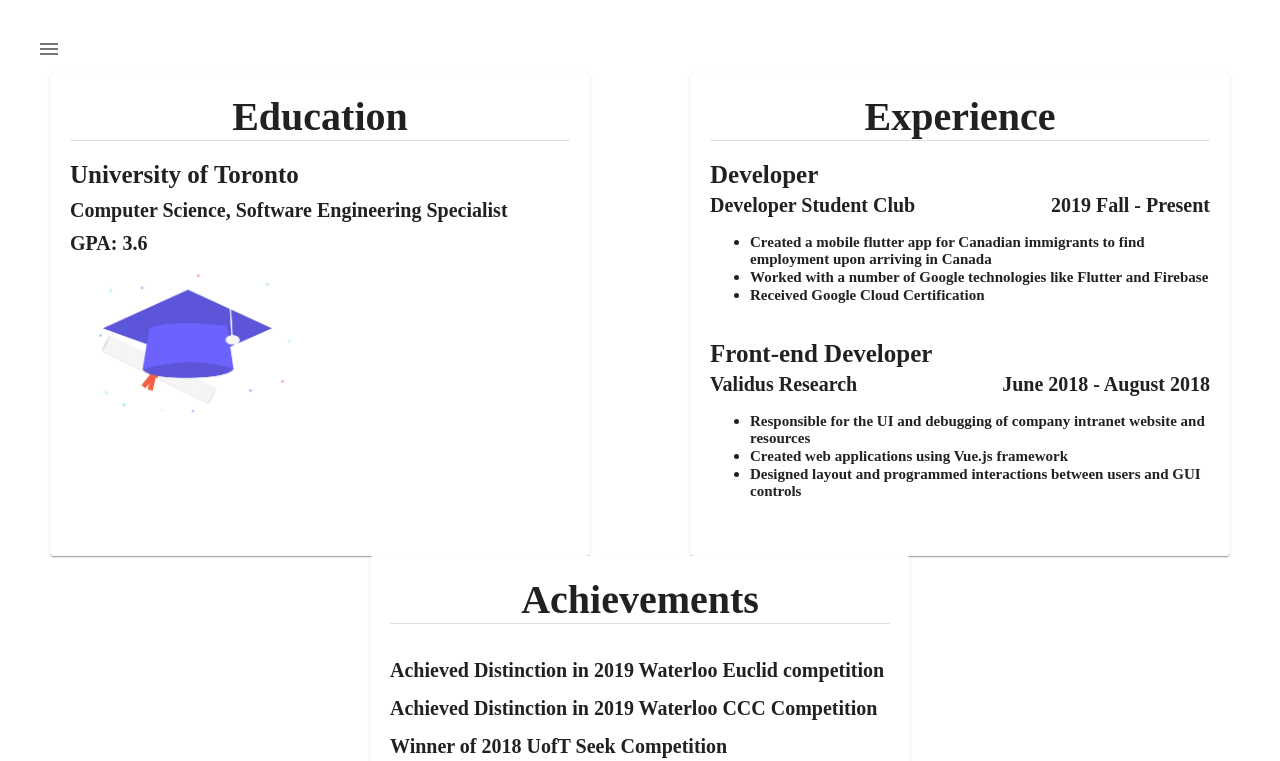
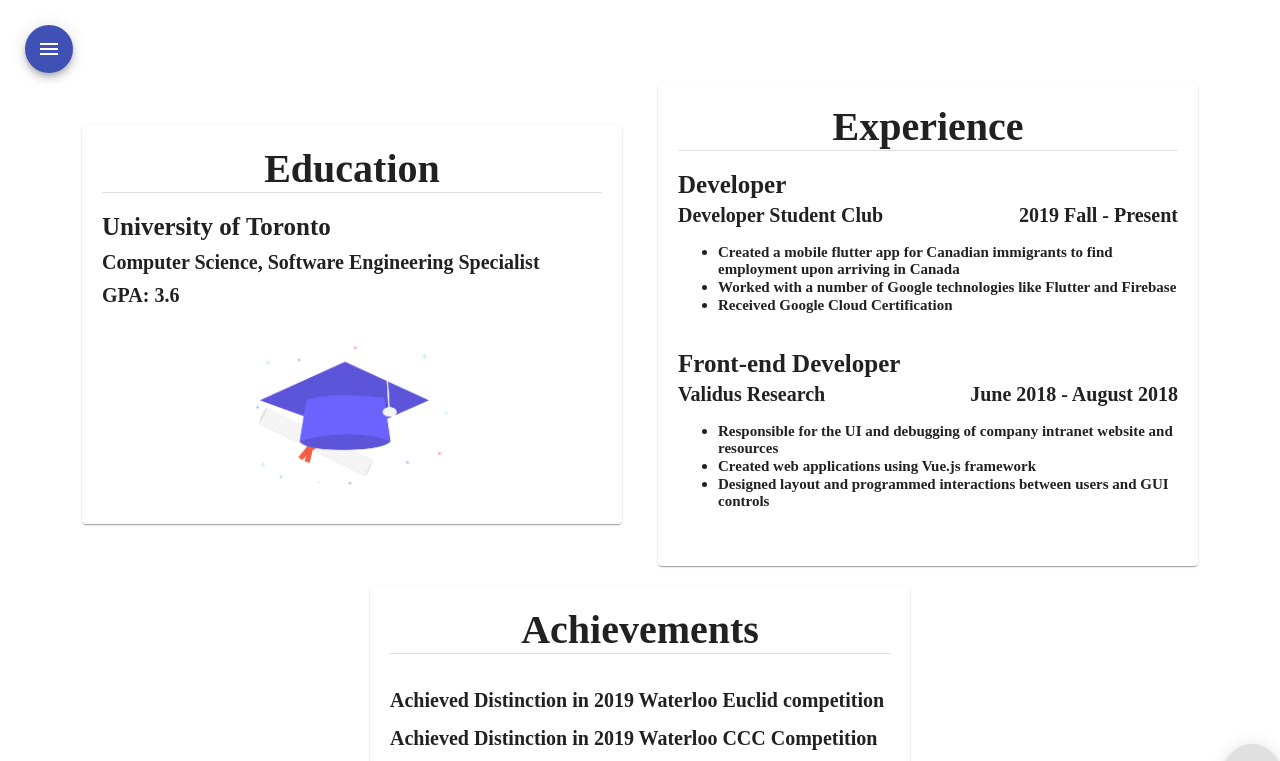
Before and after one commit to skeshavaa/my-portfolio, a React (Create React App) app in the folder client/: page /resume in a window 1280 px wide. Shown: the top 761 px of the page. Built offline with nearby package versions, Linux system fonts and the light colour scheme.

Commit message:
fixed overflow and button color

```diff
--- a/client/src/components/layout.js
+++ b/client/src/components/layout.js
@@ -1,6 +1,7 @@
 import React, { useState } from 'react'
+import theme from '../styles/theme'
 import MenuIcon from '@material-ui/icons/Menu'
-import { IconButton, Drawer } from '@material-ui/core'
+import { Fab, Drawer, MuiThemeProvider } from '@material-ui/core'
 import DrawerContent from './drawerContent'
 import styled from 'styled-components'
 
@@ -15,9 +16,11 @@ const Layout = () => {
     return (
         <Sticky>
             <Wrapper>
-                <IconButton size="medium" onClick={handler}>
-                    <MenuIcon />
-                </IconButton>
+                <MuiThemeProvider theme={theme}>
+                    <Fab size="medium" onClick={handler} className="floating" color="primary">
+                        <MenuIcon />
+                    </Fab>
+                </MuiThemeProvider>
             </Wrapper>
             <Drawer open={Handler} onClose={handler}>
                 <DrawerContent />
@@ -39,5 +42,6 @@ const Wrapper = styled.div`
 
 const Sticky = styled.div`
     position: sticky;
-    top: 0px;
+    position:-webkit-sticky;
+    top: 0;
 `
--- a/client/src/pages/home.js
+++ b/client/src/pages/home.js
@@ -36,7 +36,7 @@ const Home = () => {
 export default Home
 
 const Wrapper = styled.div`
-
+    height: 110vh;
 `
 
 const Row = styled.div`
--- a/client/src/pages/resume.js
+++ b/client/src/pages/resume.js
@@ -1,5 +1,7 @@
 import React from 'react'
 import styled from 'styled-components'
+import { Fab } from '@material-ui/core'
+import GetAppIcon from '@material-ui/icons/GetApp';
 import Layout from '../components/layout'
 import Education from '../sections/education'
 import Experience from '../sections/experience'
@@ -9,11 +11,25 @@ const Resume = () => {
     return (
         <Wrapper>
             <Layout />
-            <ResumeWrapper>
-                <Education />
-                <Experience />
-                <Achievements />
-            </ResumeWrapper>
+            <Center>
+                <ResumeWrapper>
+                    <Spacing>
+                        <Education />
+                    </Spacing>
+                    <Spacing>
+                        <Experience />
+                    </Spacing>
+                    <Spacing>
+                        <Achievements />
+                    </Spacing>
+                </ResumeWrapper>
+            </Center>
+            <ButtonWrapper>
+                <Fab>
+                    <GetAppIcon />
+                </Fab>
+            </ButtonWrapper>
+            <Wrapper></Wrapper>
         </Wrapper>
     )
 }
@@ -29,4 +45,29 @@ const ResumeWrapper = styled.div`
     width: 100vw;
     flex-wrap: wrap;
     justify-content: space-around;
+    max-width: 90vw;
+    min-width: 300px;
+    align-items: center;
 `
+
+const Center = styled.div`
+    display: flex;
+    width: 100vw;
+    justify-content: center;
+`
+
+const Spacing = styled.div`
+    margin: 10px;
+    @media (max-width: 200px){
+        margin: 10px 0px 10px 0px;
+    }
+`
+
+const ButtonWrapper = styled.div`
+    position:-webkit-sticky;
+    position: sticky;
+    bottom: 0;
+    display: flex;
+    width: 100vw;
+    justify-content: flex-end;
+`
--- a/client/src/sections/achievements.js
+++ b/client/src/sections/achievements.js
@@ -21,7 +21,9 @@ const Achievements = () => {
                         </div>
                     )
                 })}
-                <Image src={Achievement}/>
+                <ImageWrapper>
+                    <Image src={Achievement}/>
+                </ImageWrapper>
             </Inside>
         </Card>
     )
@@ -45,3 +47,9 @@ const Image = styled.img`
     width: 50%;
     min-width:200px;
 `
+
+const ImageWrapper = styled.div`
+    display: flex;
+    padding-top: 20px;
+    justify-content: center;
+`
--- a/client/src/sections/education.js
+++ b/client/src/sections/education.js
@@ -17,7 +17,9 @@ const Education = () => {
                 <Heading size="20px">Computer Science, Software Engineering Specialist</Heading>
                 <Spacer space="10px"/>
                 <Heading size="20px">GPA: 3.6</Heading>
-                <Image src={EducationPicture} />
+                <ImageWrapper>
+                    <Image src={EducationPicture} />
+                </ImageWrapper>
             </Inside>
         </Card>
     )
@@ -41,3 +43,9 @@ const Image = styled.img`
     width: 50%;
     min-width:200px;
 `
+
+const ImageWrapper = styled.div`
+    display: flex;
+    padding-top: 20px;
+    justify-content: center;
+`
--- a/client/src/styles/general.css
+++ b/client/src/styles/general.css
@@ -1,6 +1,5 @@
 html, body, head, p, h1, h2{
     margin: 0;
-    overflow-x: hidden;
 }
 
 .App{
@@ -24,6 +23,10 @@ html, body, head, p, h1, h2{
     width: 80%;
 }
 
+.MuiFab-root{
+    background-color: red;
+}
+
 
 @import url('https://fonts.googleapis.com/css2?family=Abel&display=swap');
 @import url('https://fonts.googleapis.com/css2?family=Inconsolata:wght@300&display=swap');
--- /dev/null
+++ b/client/src/styles/theme.js
@@ -0,0 +1,12 @@
+import { createMuiTheme } from '@material-ui/core/styles'
+import red from '@material-ui/core/colors/red'
+
+const theme = createMuiTheme({
+    palette: {
+        primary: {
+            main: "#ffffff"
+        }
+    }
+});
+
+export default theme
--- a/package.json
+++ b/package.json
@@ -21,6 +21,7 @@
     "body-parser": "^1.19.0",
     "concurrently": "^5.2.0",
     "express": "^4.17.1",
+    "material-ui": "^1.0.0-beta.47",
     "mongoose": "^5.9.12",
     "nodemon": "^2.0.3"
   }
```
Also changed, not shown: 1 other file (tests, documents, lock files or other folders).
